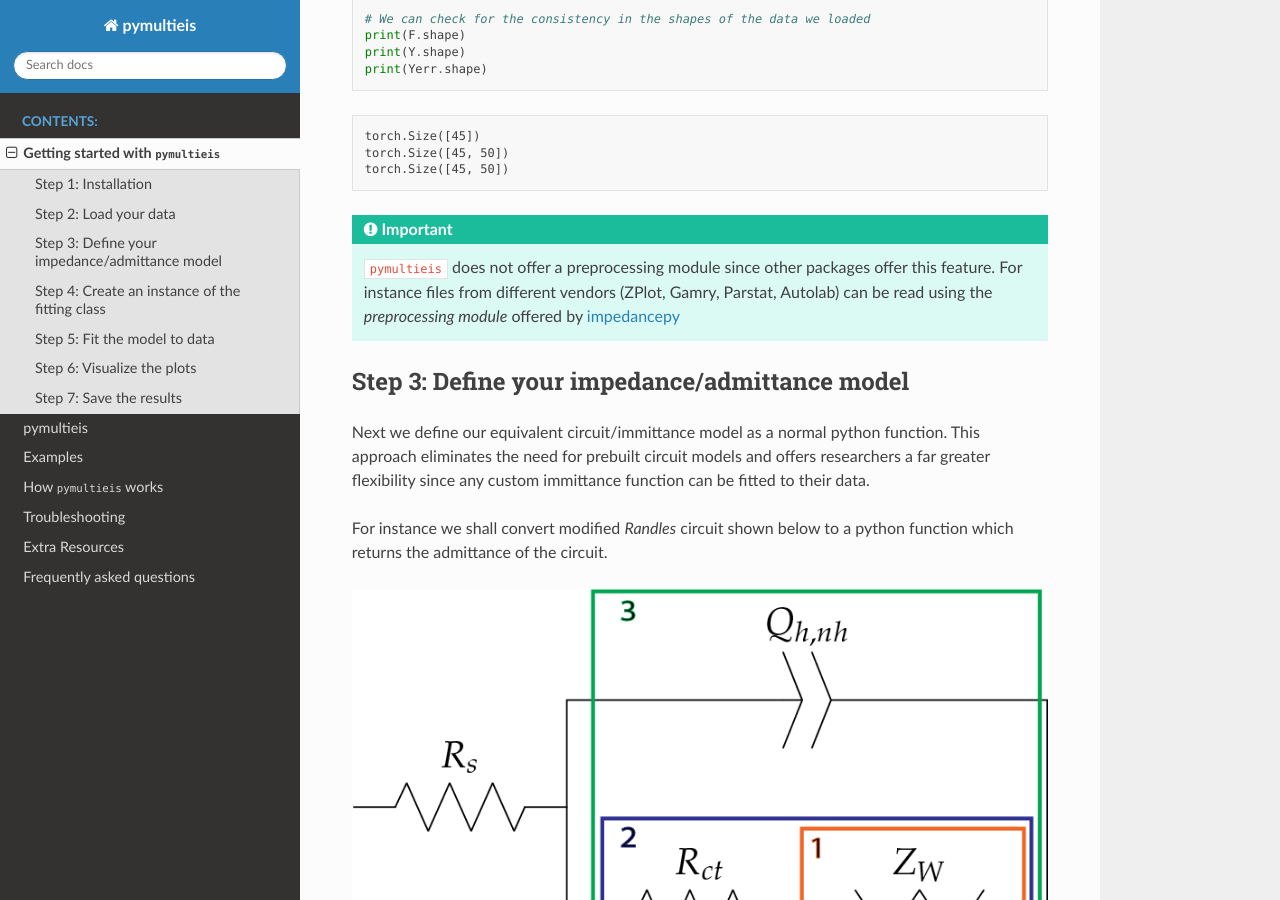
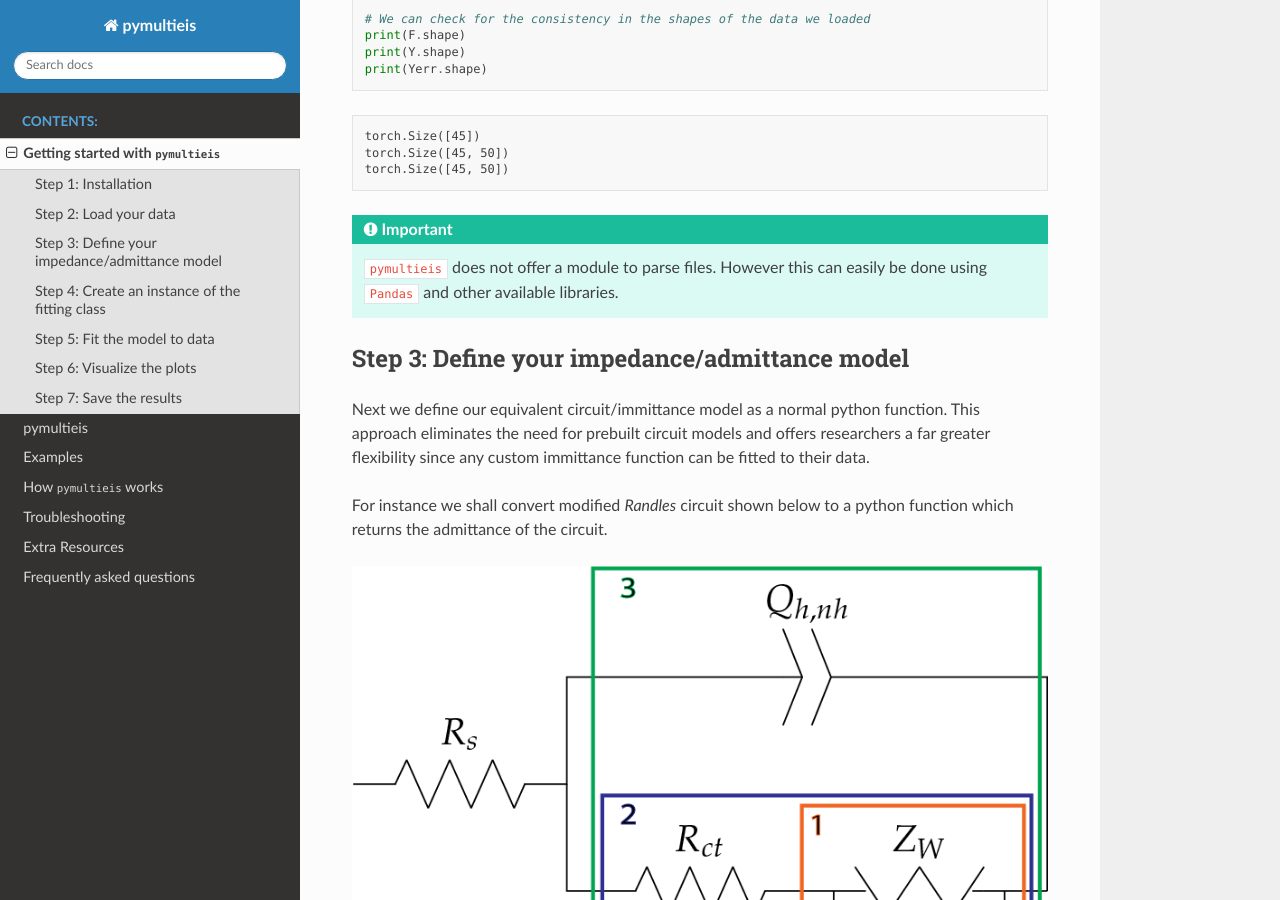
Before and after one commit to richinex/pymultieis, a Sphinx documentation site: the page built from docs/source/quick-start-guide.rst, in a window 1280 px wide and 900 px high, scrolled down 1618 px. Built offline with Sphinx 7.4.7 and the Read the Docs theme 2.0.0, drawn with Linux system fonts in a browser that asks for light colours; pages that are not in the unit, such as notebooks, are missing from menus.

Commit message:
Updated tests

```diff
--- a/docs/source/quick-start-guide.rst
+++ b/docs/source/quick-start-guide.rst
@@ -80,9 +80,7 @@ We assume that we have our files in the data folder one step above working direc
   torch.Size([45, 50])
 
 .. important::
-  :code:`pymultieis` does not offer a preprocessing module since other packages offer this feature.
-  For instance files from different vendors (ZPlot, Gamry, Parstat, Autolab) can be read using the
-  `preprocessing module` offered by `impedancepy <https://impedancepy.readthedocs.io/en/latest/preprocessing.html>`_
+  :code:`pymultieis` does not offer a module to parse files. However this can easily be done using ``Pandas`` and other available libraries.
 
 Step 3: Define your impedance/admittance model
 ===================================================
```
